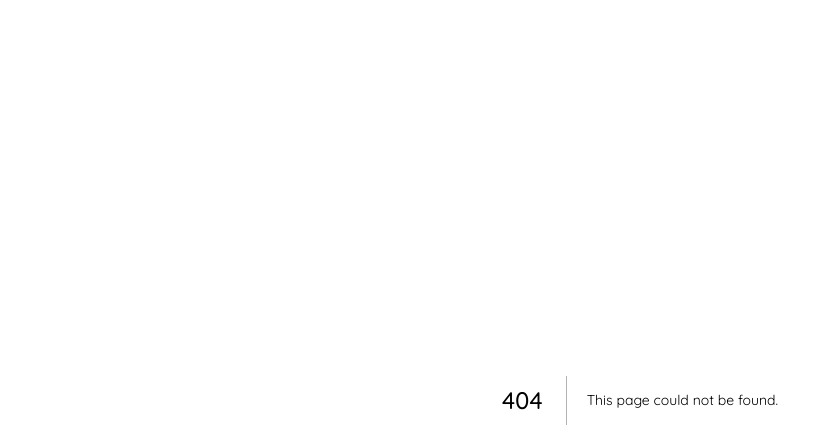
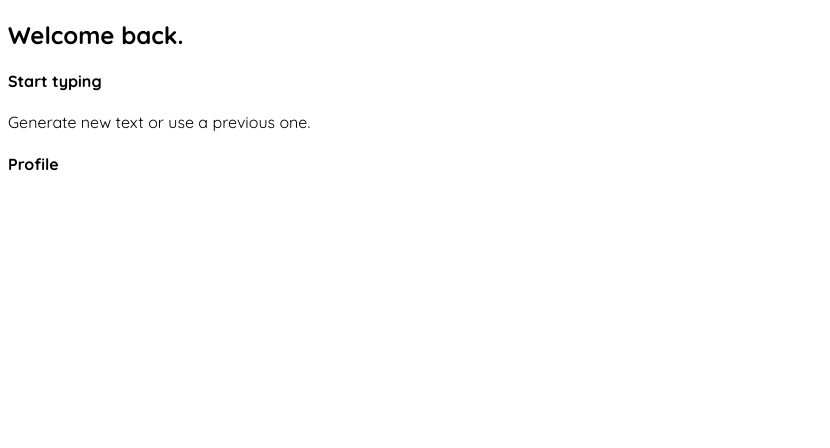
Before and after one commit to JDMCK/ClickClack, a Next.js app in the folder client/: page /home in a window 1280 px wide. Before the commit this address had no page. Shown: the top 448 px of the page, without its empty margins (0-830 px from the left). Built offline with nearby package versions, Linux system fonts and the light colour scheme.

Commit message:
Add home page

```diff
--- /dev/null
+++ b/client/src/app/home/page.js
@@ -0,0 +1,20 @@
+"use client"
+import { useRouter } from 'next/navigation'
+
+
+export default function homePage() {
+
+    const router = useRouter();
+    return (
+        <div className="container">
+            <h2>Welcome back.</h2>
+            <div onClick={ () => {router.push('/typing/prompt');}}>
+                <h4>Start typing</h4>
+                <p>Generate new text or use a previous one.</p>
+            </div>
+            <div onClick={ () => {router.push('/profile/user');}}>
+                <h4>Profile</h4>
+            </div>
+        </div>
+    );
+}
```
